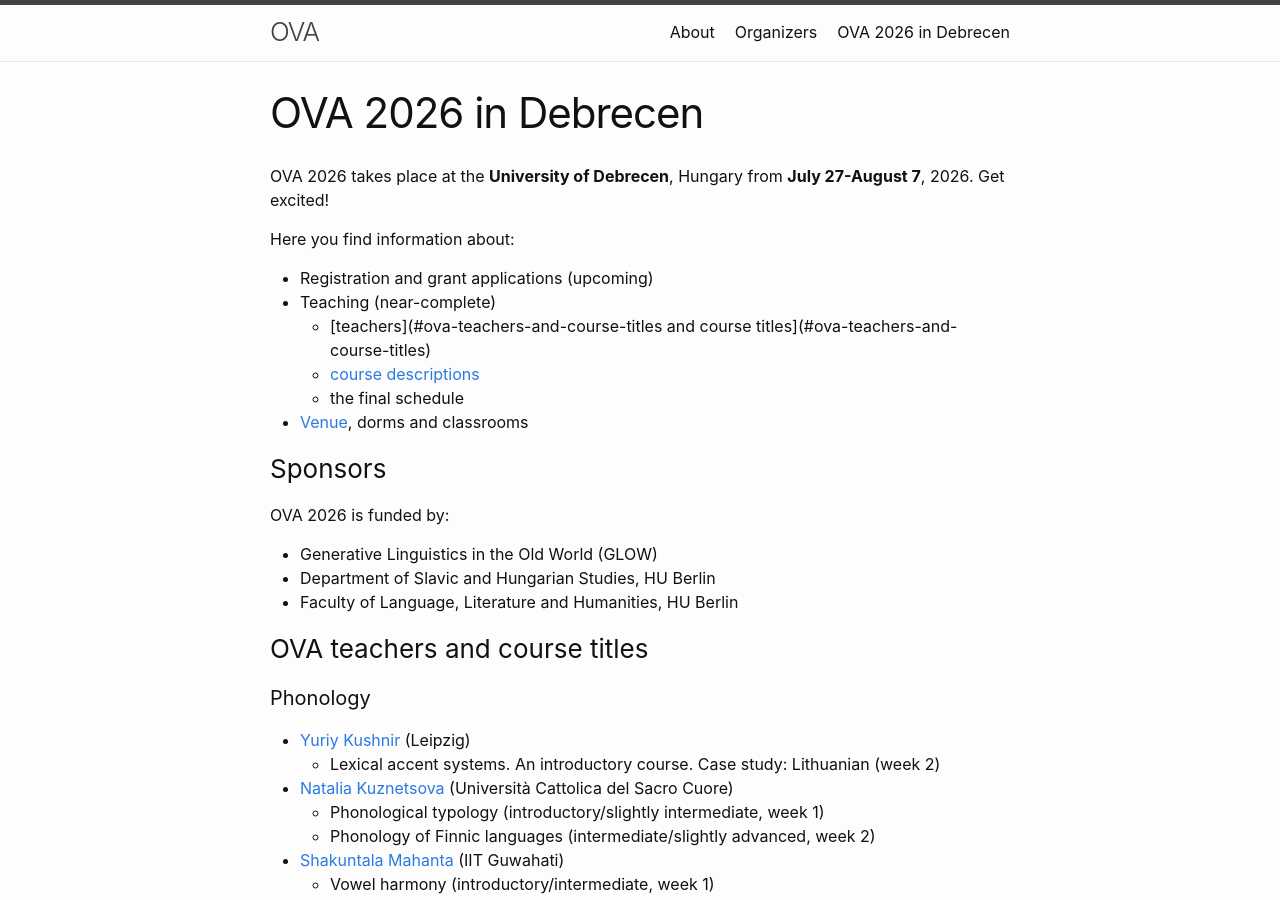
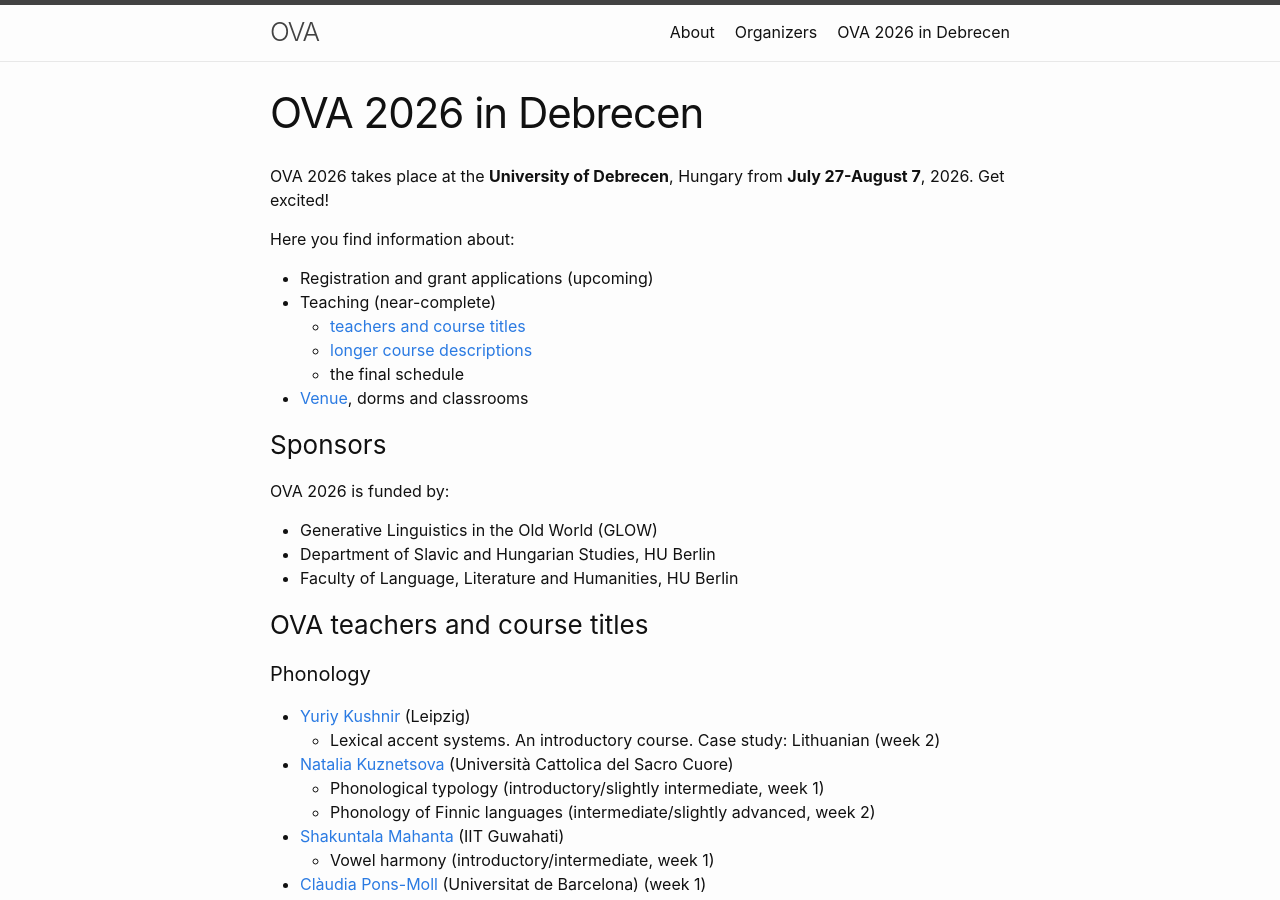
Before and after one commit to ovaschool/ovaschool.github.io, a Jekyll site: the page built from staticpages/ova2026.markdown, in a window 1280 px wide and 900 px high. Built offline with Jekyll 4.4.1, drawn with Linux system fonts in a browser that asks for light colours.

Commit message:
Update ova2026.markdown

```diff
--- a/staticpages/ova2026.markdown
+++ b/staticpages/ova2026.markdown
@@ -10,8 +10,8 @@ OVA 2026 takes place at the **University of Debrecen**, Hungary from **July 27-A
 Here you find information about:
 - Registration and grant applications (upcoming)
 - Teaching (near-complete)
-    - [teachers](#ova-teachers-and-course-titles and course titles](#ova-teachers-and-course-titles)
-    - [course descriptions](#course-descriptions)
+    - [teachers and course titles](#ova-teachers-and-course-titles)
+    - [longer course descriptions](#course-descriptions)
     - the final schedule
 - [Venue](#venue), dorms and classrooms
 
```
